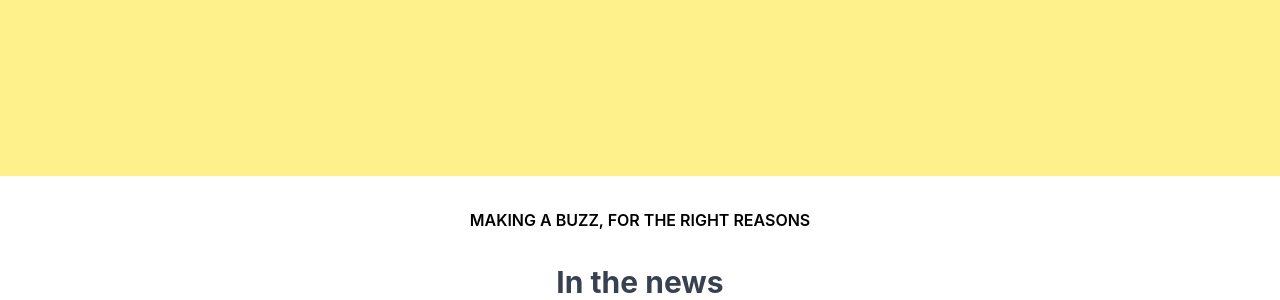
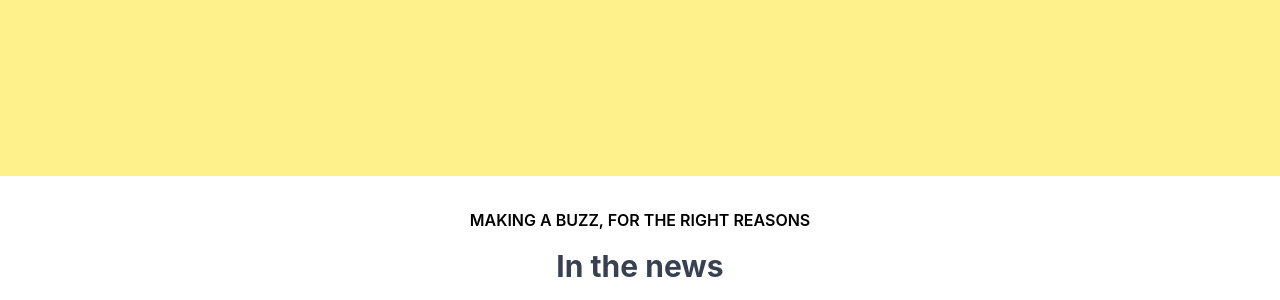
Before and after one commit to Abhi3423/Homepage_task, a React (Create React App) app: page / in a window 1280 px wide. Shown: the part 4661-4961 px from the top of the page. Built offline with nearby package versions, Linux system fonts and the light colour scheme.

Commit message:
margin changed

```diff
--- a/src/components/home/home.js
+++ b/src/components/home/home.js
@@ -258,7 +258,7 @@ export default function home() {
 
             <div className='box7 w-full flex flex-col mt-8'>
                <h1 className='self-center font-semibold'>MAKING A BUZZ, FOR THE RIGHT REASONS</h1>
-               <h2 className='self-center font-bold text-gray-700 text-3xl mt-8'>In the news</h2>
+               <h2 className='self-center font-bold text-gray-700 text-3xl mt-4'>In the news</h2>
             </div>
         </div>
     )
```
